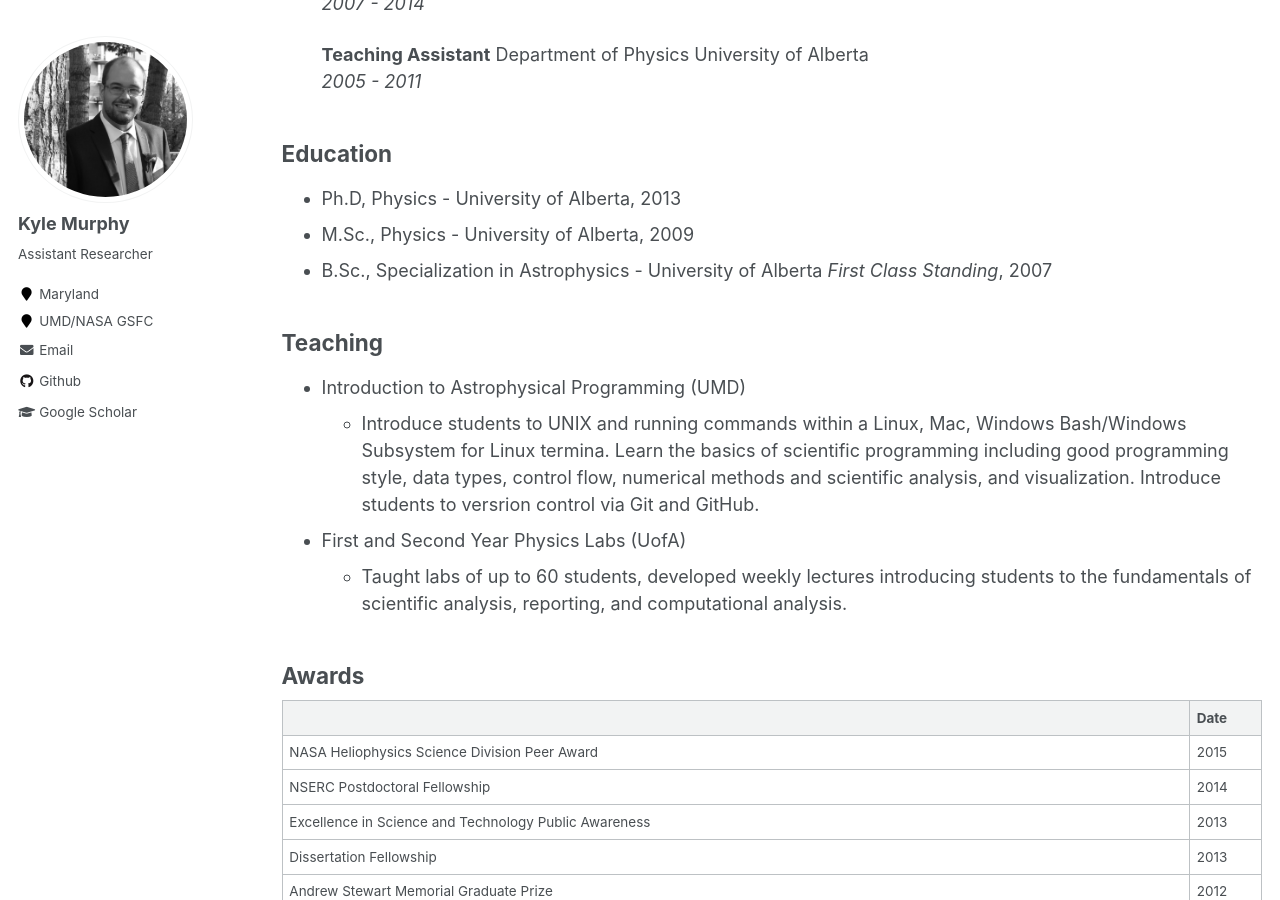
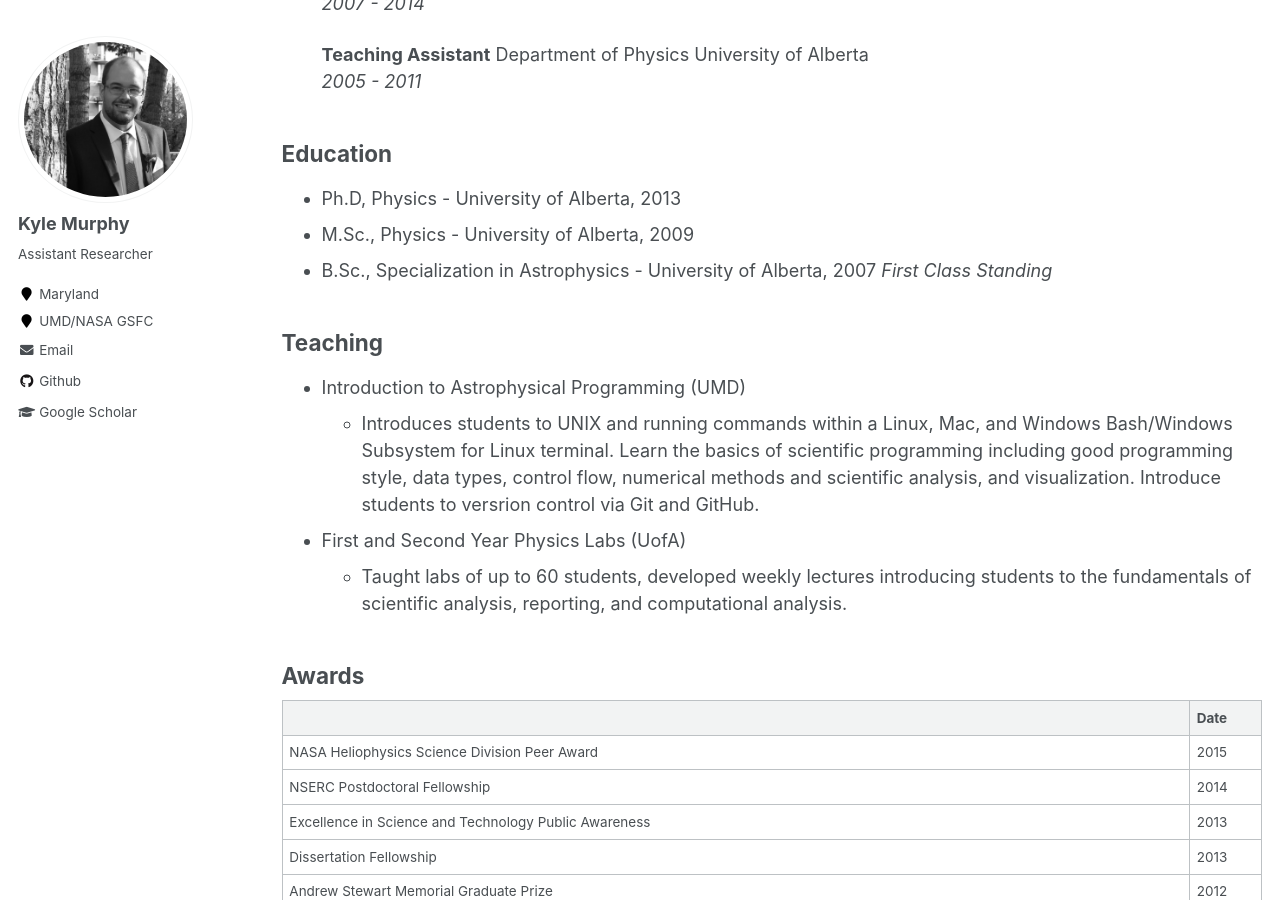
Before and after one commit to kylermurphy/kylermurphy.github.io, a Jekyll site: the page built from _pages/cv.md, in a window 1280 px wide and 900 px high, scrolled down 505 px. Built offline with Jekyll 4.4.1, drawn with Linux system fonts in a browser that asks for light colours.

Commit message:
Update cv.md

```diff
--- a/_pages/cv.md
+++ b/_pages/cv.md
@@ -35,12 +35,12 @@ redirect_from:
 
 - Ph.D, Physics - University of Alberta, 2013
 - M.Sc., Physics - University of Alberta, 2009
-- B.Sc., Specialization in Astrophysics - University of Alberta _First Class Standing_, 2007
+- B.Sc., Specialization in Astrophysics - University of Alberta, 2007 _First Class Standing_
 
 ## Teaching
 
 - Introduction to Astrophysical Programming (UMD)
-  - Introduce students to UNIX and running commands within a Linux, Mac, Windows Bash/Windows Subsystem for Linux termina. Learn the basics of scientific programming including good programming style, data types, control flow, numerical methods and scientific analysis, and visualization. Introduce students to versrion control via Git and GitHub.
+  - Introduces students to UNIX and running commands within a Linux, Mac, and Windows Bash/Windows Subsystem for Linux terminal. Learn the basics of scientific programming including good programming style, data types, control flow, numerical methods and scientific analysis, and visualization. Introduce students to versrion control via Git and GitHub.
 - First and Second Year Physics Labs (UofA)
   - Taught labs of up to 60 students, developed weekly lectures introducing students to the fundamentals of scientific analysis, reporting, and computational analysis.
 
```
